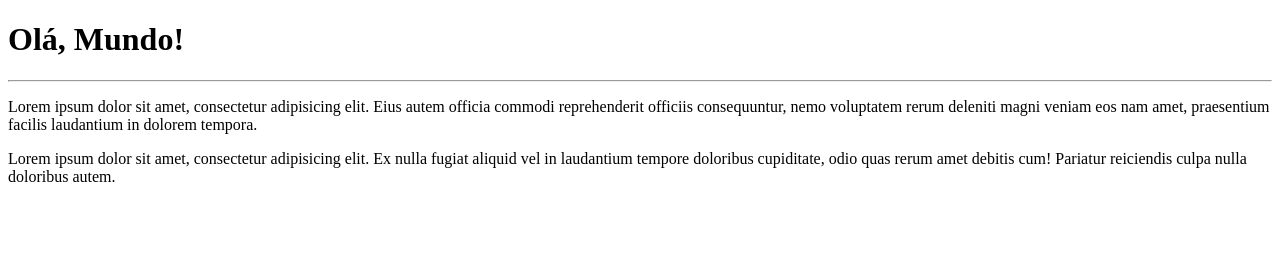
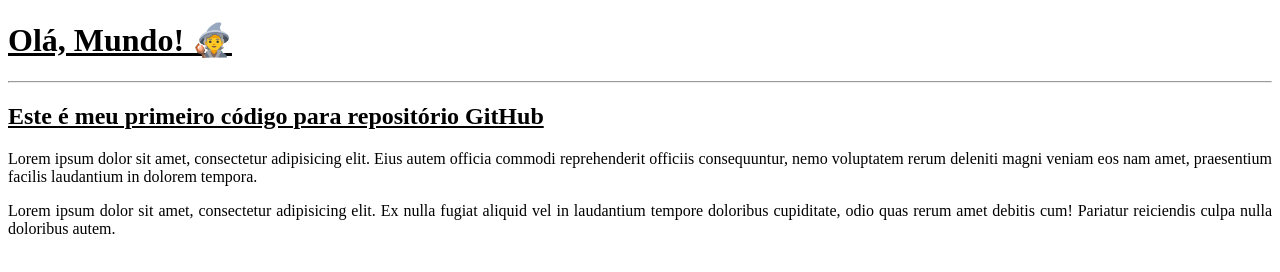
Before and after one commit to cleberdossantos/Ola-Mundo, a plain HTML site: page site-exemplo/index.html in a window 1280 px wide. Drawn offline with Linux system fonts and the light colour scheme.

Commit message:
Ajuste no código
Acrescentei e-moji e algumas linhas

```diff
--- a/site-exemplo/index.html
+++ b/site-exemplo/index.html
@@ -6,10 +6,21 @@
     <meta name="viewport" content="width=device-width, initial-scale=1.0">
     <title>Meu Primeiro Site em Repositório</title>
     <link rel="shortcut icon" href="favicon.ico" type="image/x-icon">
+    <style>
+        body {
+            font-family: 'Times New Roman', Times, serif;
+            text-align: justify;
+        }
+
+        h1, h2 {
+            text-decoration: underline;
+        }
+    </style>
 </head>
 <body>
-    <h1>Olá, Mundo!</h1>
+    <h1>Olá, Mundo! &#x1f9d9</h1>
     <hr>
+    <h2>Este é meu primeiro código para repositório GitHub</h2>
     <p>Lorem ipsum dolor sit amet, consectetur adipisicing elit. Eius autem officia commodi reprehenderit officiis consequuntur, nemo voluptatem rerum deleniti magni veniam eos nam amet, praesentium facilis laudantium in dolorem tempora.</p>
     <p>Lorem ipsum dolor sit amet, consectetur adipisicing elit. Ex nulla fugiat aliquid vel in laudantium tempore doloribus cupiditate, odio quas rerum amet debitis cum! Pariatur reiciendis culpa nulla doloribus autem.</p>
 
```
